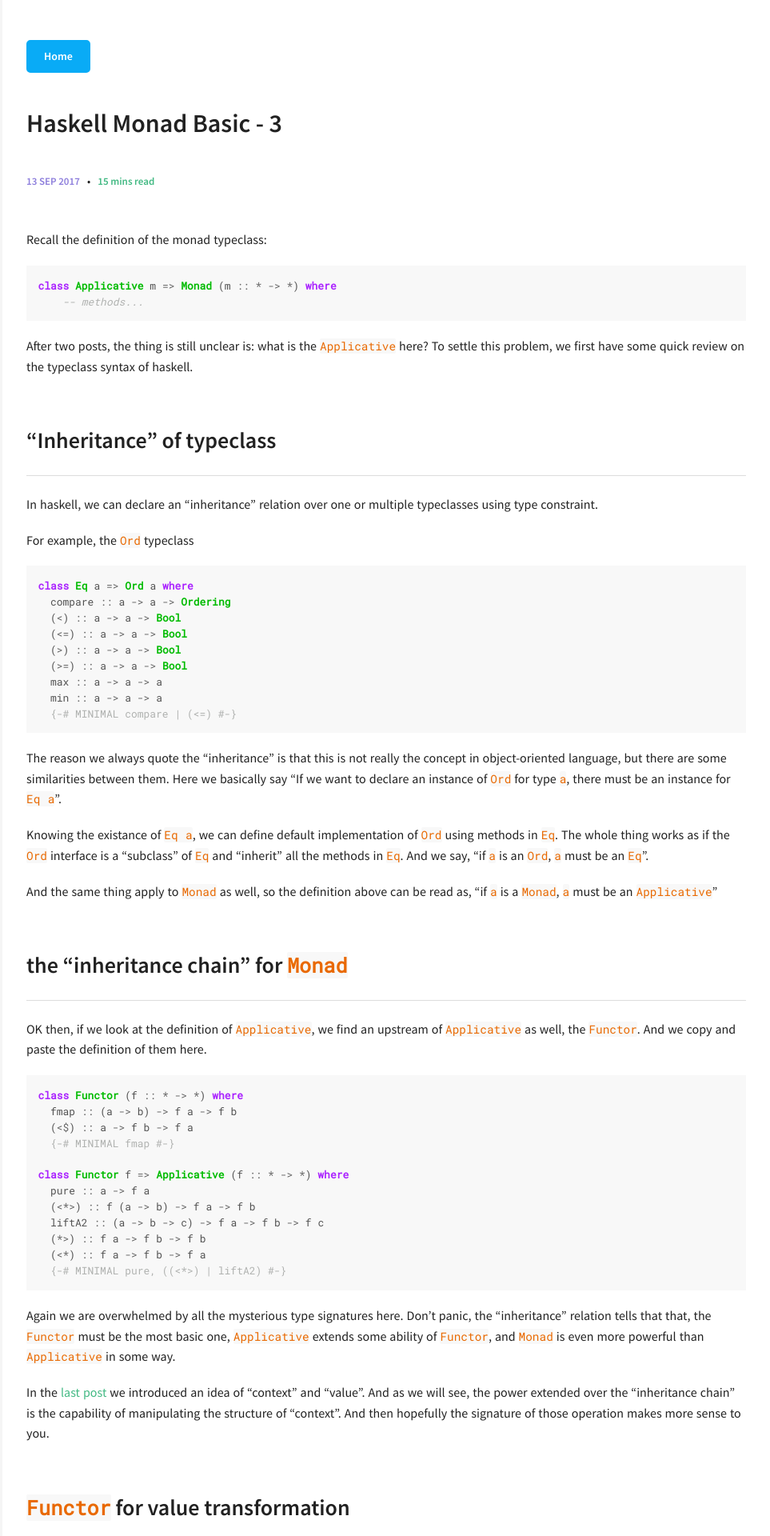
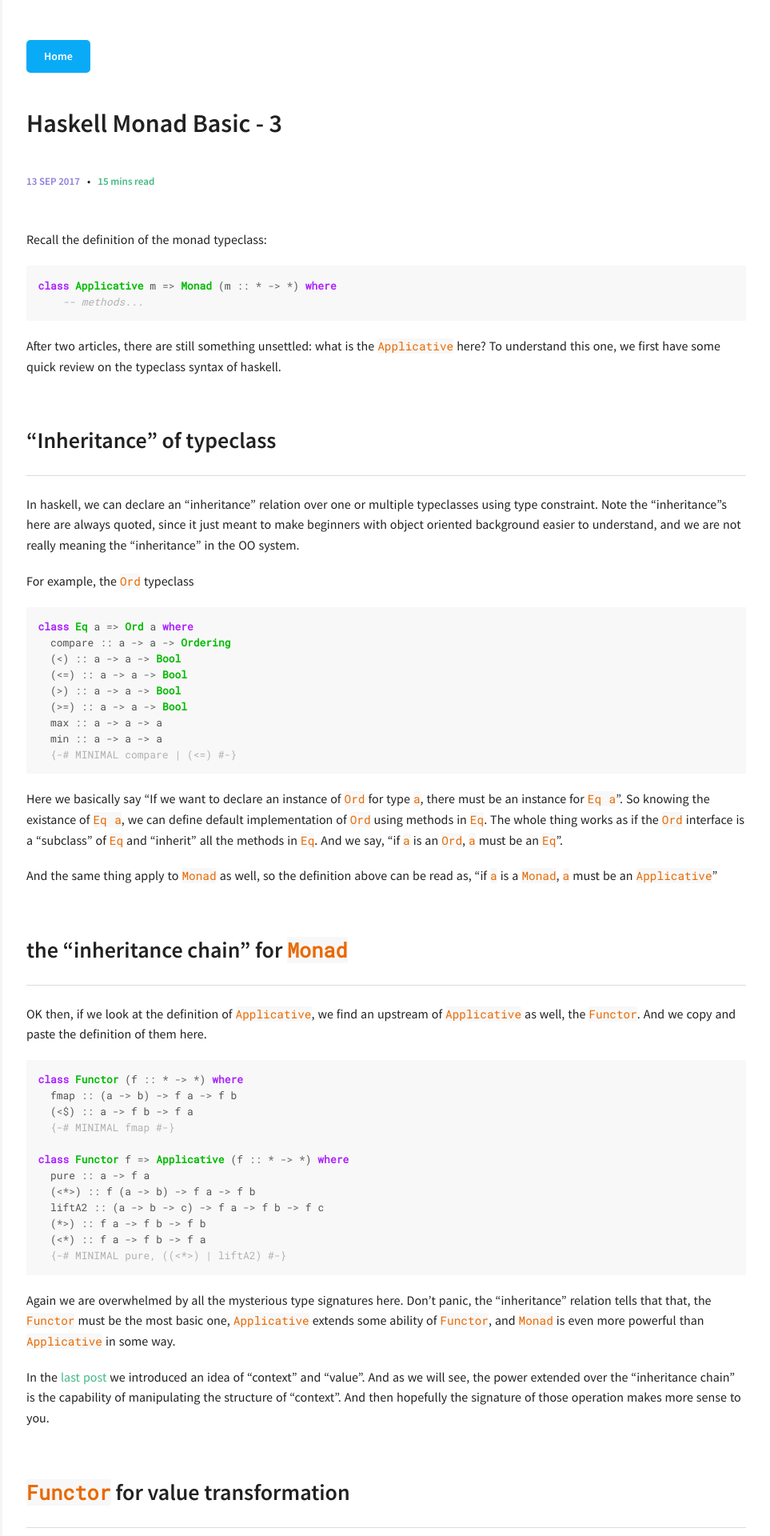
Before and after one commit to VinaLx/VinaLx.github.io, a Jekyll site: the page built from _posts/2017-09-13-haskell-basic-monad-3.md, in a window 1280 px wide. Shown: the top 1920 px of the page at 80% size, without its empty margins (317-1280 px from the left). Built offline with Jekyll 4.4.1, drawn with Linux system fonts in a browser that asks for light colours; some web fonts are replaced; some of the changed text lies outside the part shown.

Commit message:
fix some grammar error

```diff
--- a/_posts/2017-09-13-haskell-basic-monad-3.md
+++ b/_posts/2017-09-13-haskell-basic-monad-3.md
@@ -12,11 +12,11 @@ class Applicative m => Monad (m :: * -> *) where
     -- methods...
 ~~~
 
-After two posts, the thing is still unclear is: what is the `Applicative` here? To settle this problem, we first have some quick review on the typeclass syntax of haskell.
+After two articles, there are still something unsettled: what is the `Applicative` here? To understand this one, we first have some quick review on the typeclass syntax of haskell.
 
 ## "Inheritance" of typeclass
 
-In haskell, we can declare an "inheritance" relation over one or multiple typeclasses using type constraint.
+In haskell, we can declare an "inheritance" relation over one or multiple typeclasses using type constraint. Note the "inheritance"s here are always quoted, since it just meant to make beginners with object oriented background easier to understand, and we are not really meaning the "inheritance" in the OO system.
 
 For example, the `Ord` typeclass
 
@@ -32,9 +32,7 @@ class Eq a => Ord a where
   {-# MINIMAL compare | (<=) #-}
 ~~~
 
-The reason we always quote the "inheritance" is that this is not really the concept in object-oriented language, but there are some similarities between them. Here we basically say "If we want to declare an instance of `Ord` for type `a`, there must be an instance for `Eq a`".
-
-Knowing the existance of `Eq a`, we can define default implementation of `Ord` using methods in `Eq`. The whole thing works as if the `Ord` interface is a "subclass" of `Eq` and "inherit" all the methods in `Eq`. And we say, "if `a` is an `Ord`, `a` must be an `Eq`".
+Here we basically say "If we want to declare an instance of `Ord` for type `a`, there must be an instance for `Eq a`". So knowing the existance of `Eq a`, we can define default implementation of `Ord` using methods in `Eq`. The whole thing works as if the `Ord` interface is a "subclass" of `Eq` and "inherit" all the methods in `Eq`. And we say, "if `a` is an `Ord`, `a` must be an `Eq`".
 
 And the same thing apply to `Monad` as well, so the definition above can be read as, "if `a` is a `Monad`, `a` must be an `Applicative`"
 
@@ -63,7 +61,7 @@ In the [last post](/articles/2017-13/haskell-basic-monad-2) we introduced an ide
 
 ## `Functor` for value transformation
 
-The term `Functor` comes from "Category Theory". But in functional programming, functor only means one thing:
+The term `Functor` comes from category theory. But in functional programming, functor only means one thing:
 
 ~~~ haskell
 fmap :: Functor f => (a -> b) -> f a -> f b
@@ -84,7 +82,7 @@ fmap toUpper :: Functor f => f Char -> f Char
 "HELLO FUNCTOR"
 ~~~
 
-that is, we _lift_ the transformation of values to the functor context, such as the list, the maybe etc. And that's all what functor can do.
+that is, we _lift_ the transformation of values to the functor context, such as the `list`, the `maybe` etc. And that's all what functor can do.
 
 The restriction is that the context itself doesn't change at all during the mapping, the length of list doesn't change, `Just` is still a `Just`, `Nothing` is still `Nothing`. This makes sense because what we specified is only how plain values are mapped and know nothing abount the context at all.
 
@@ -95,7 +93,7 @@ And the major limitation of functor is that we can only manipulate one context a
 map2 :: Functor f => (a -> b -> c) -> f a -> f b -> f c
 ~~~
 
-The rationale is that we just promise that we never change the context of functor, but two functors may have different contexts, then what is the context of the result? Functor never knows.
+The rationale is that we just promise that we never change the context of functor, but two functors may have different contexts, then what is the context of the result? Functor just doesn't know.
 
 Careful readers must notice that this operation is provided by the `Applicative`, which gives us some ability to "change" the contexts we have.
 
@@ -145,11 +143,11 @@ Just 3
 Nothing
 ~~~
 
-With applicative functor, we are now able to create new context with old contexts, but is that enough? No! With only applicative, we are not able to implement some useful list manipulation functions like `filter`, or sequencing operations that can go wrong (accept values and return `Maybe`).
+With applicative functor, we are now able to create new context out of old contexts, but is that enough? No! With only applicative, we are not even able to implement many ordinary useful list manipulation functions like `filter`, or sequencing operations that can go wrong (accept values and return `Maybe`).
 
 Why is that? Since applicative only gives us the ability to create contexts in terms of contexts and nothing to do with the value inside, observing that the context of the result is fully determined by the contexts of parameters, no matter what value they contain. So we are not able to generate contexts according to values, but functions like `filter` have to look at values inside the context and determine the resulting context.
 
-And you know what's coming to help, the `Monad`.
+And you know what is coming to help, the `Monad`.
 
 ## `Monad` for generating context
 
```
Also changed, not shown: other parts of _posts/2017-09-13-haskell-basic-monad-3.md (+2 -2 lines), _posts/2017-09-08-haskell-basic-monad-2.md (+1 -1 lines).
